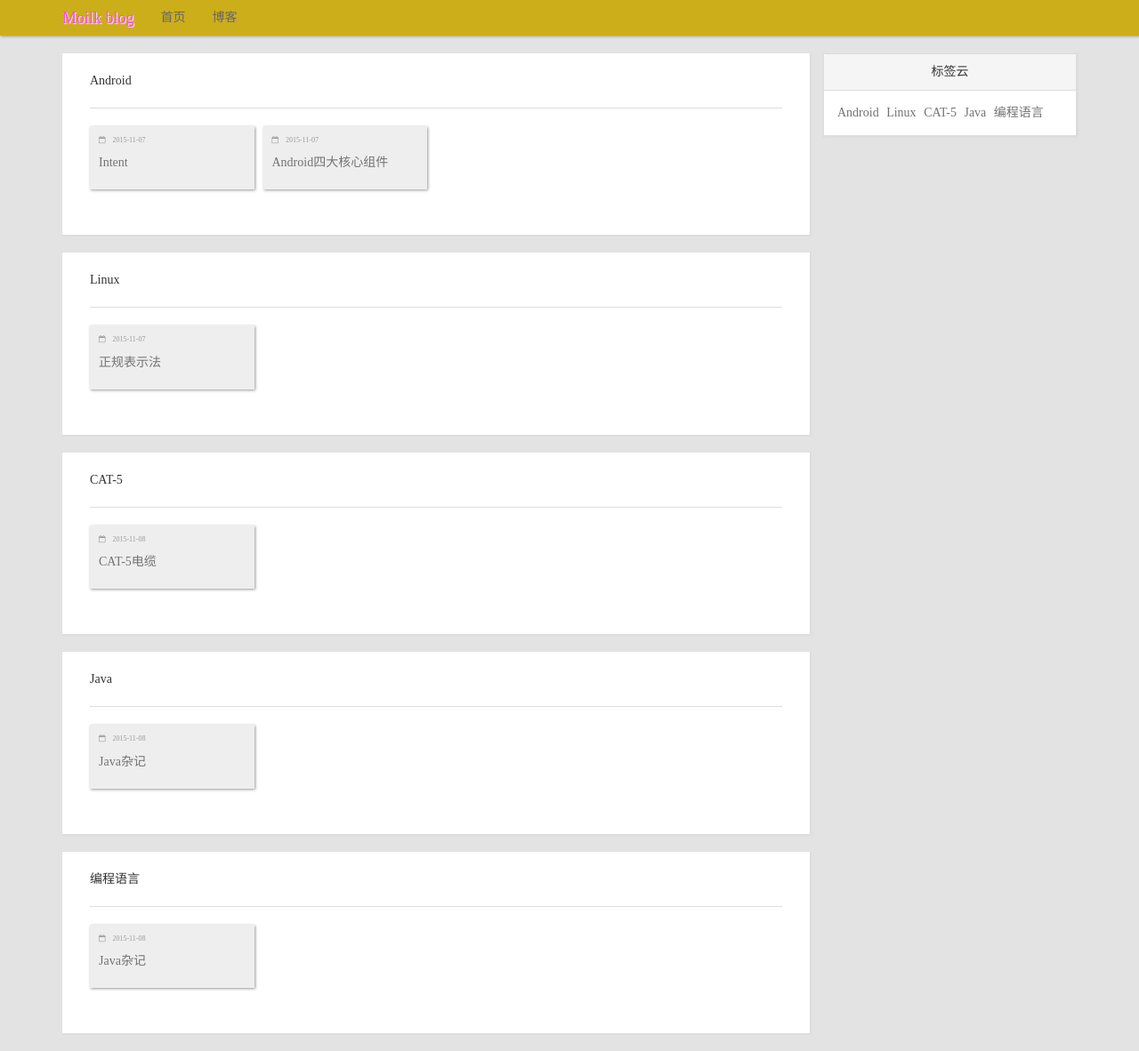
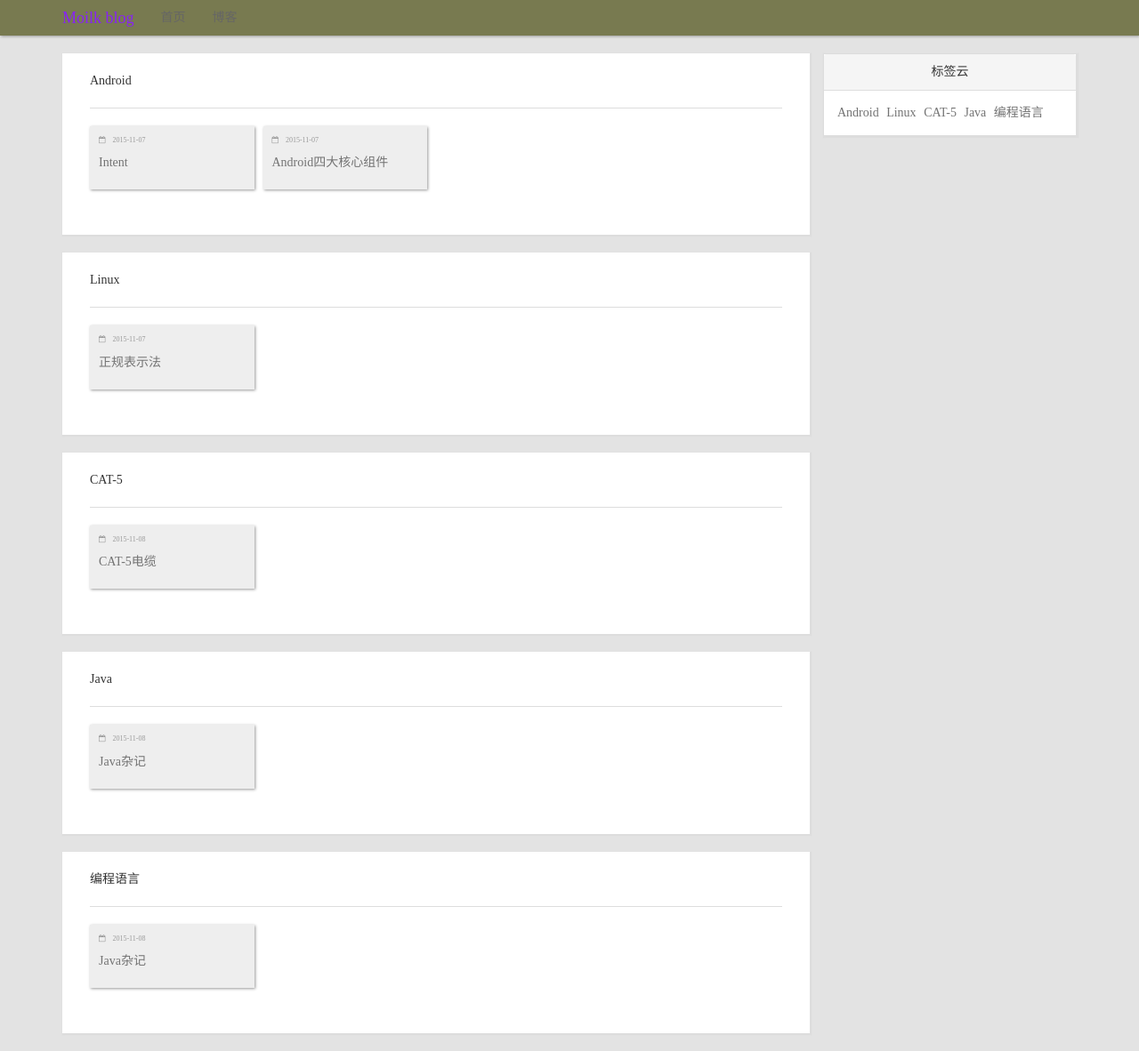
Before and after one commit to MoilkNepho/Blog, a Jekyll site: the page built from tag.html, in a window 1280 px wide. Shown: the whole page at 89% size. Built offline with Jekyll 4.4.1, drawn with Linux system fonts in a browser that asks for light colours; nearby versions of some CDN libraries; comment, search, counter and statistics services are not loaded.

Commit message:
markdown

```diff
--- a/assets/stylesheet/components/_navbar.scss
+++ b/assets/stylesheet/components/_navbar.scss
@@ -1,7 +1,7 @@
 .navbar-pithy {
   min-height: 40px;
 
-  background-color: #ccae1b;
+  background-color: #787a50;
   border: none;
   border-radius: 0;
   box-shadow: 1px 1px 3px $gray-dark;
@@ -10,12 +10,11 @@
     height: 40px;
     padding: 10px 15px;
 
-    color: #f74afb;
-    text-shadow: 1px 1px 1px #fef0ff;
+    color: #8822f7;
   }
 
   .navbar-brand:hover{
-    color: #d505da;
+    color: #5606ad;
   }
 
   .navbar-form {
```
